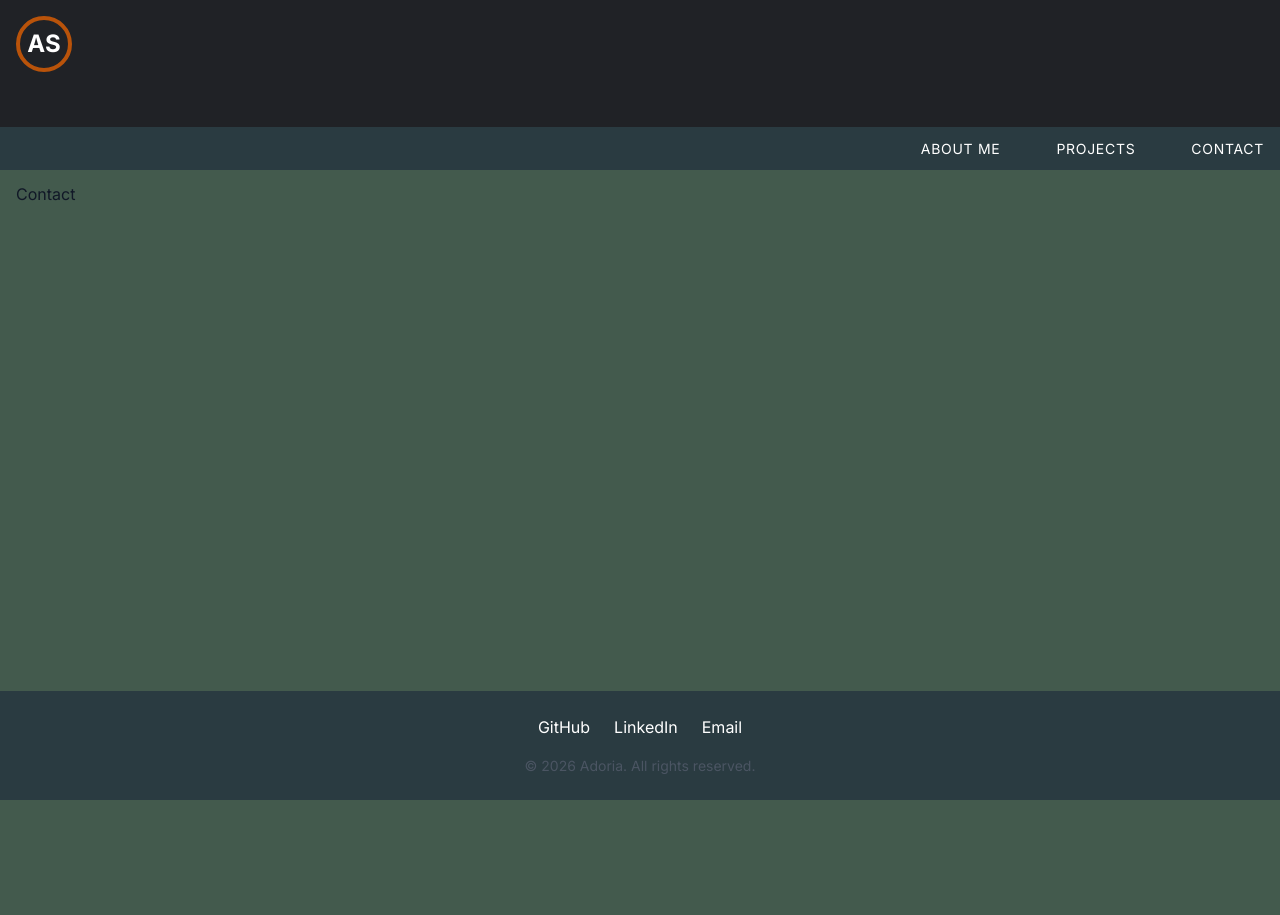
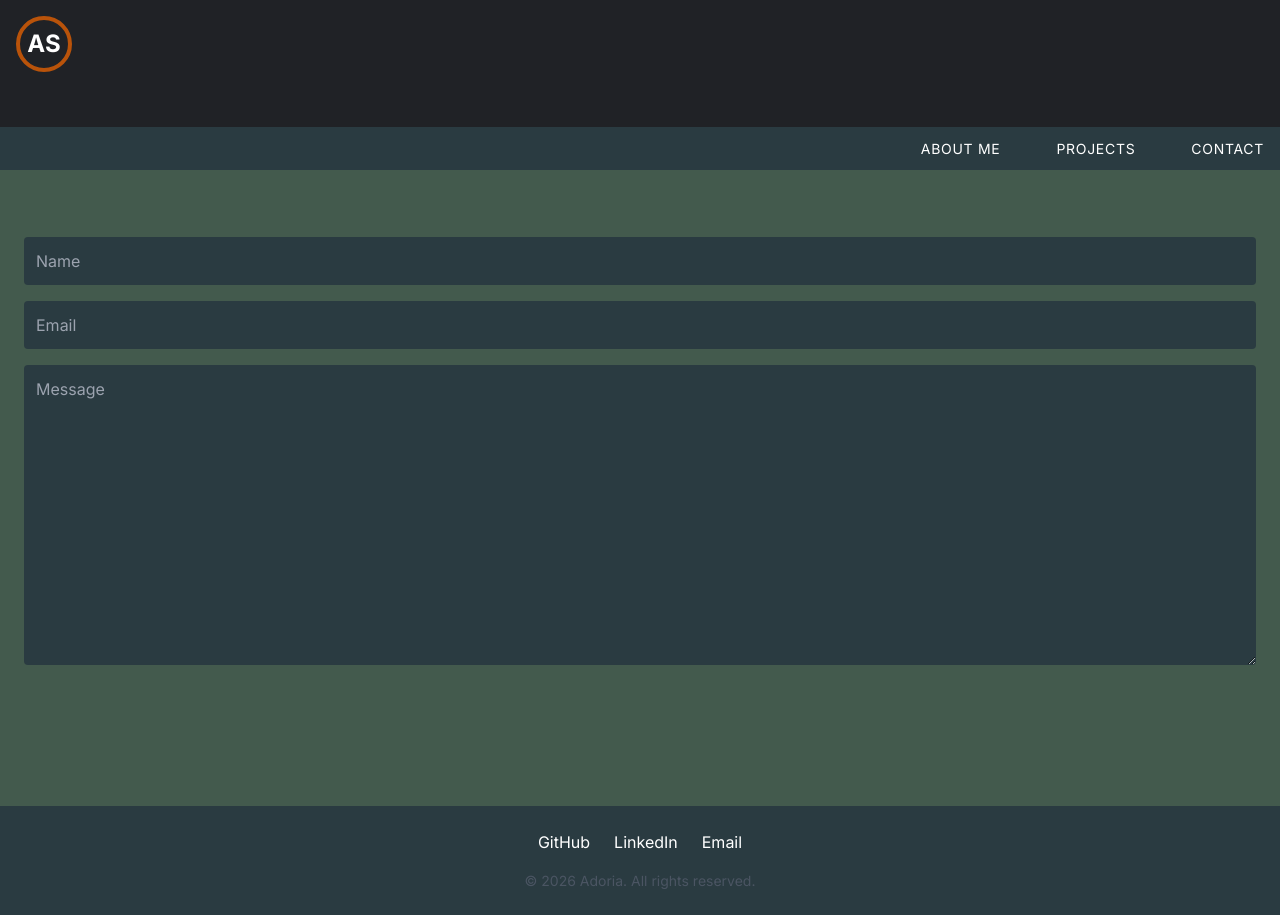
Before and after one commit to AdoriaDev/portfolio-project-repo, a Next.js app: page /contact in a window 1280 px wide. Before the commit the page ends 800 px from the top, so only its background shows below. Built offline with nearby package versions, Linux system fonts and the light colour scheme.

Commit message:
Contact page basics

```diff
--- a/app/contact/Contact.css
+++ b/app/contact/Contact.css
@@ -0,0 +1,37 @@
+.contact-container {
+  display: flex;
+  justify-content: center;
+  align-items: center;
+  height: calc(80vh - 80px);
+}
+
+.contact-form {
+  width: 100%;
+  padding: 0.5rem;
+}
+
+.name-section,
+.email-section,
+.message-section {
+  margin-bottom: 1rem;
+}
+
+.name-input,
+.email-input,
+.message-input {
+  width: 100%;
+  padding: 0.75rem;
+  background-color: #2A3B41;
+  border: none;
+  border-radius: 0.25rem;
+  color: white;
+}
+
+.message-input {
+  min-height: 300px;
+  resize: vertical;
+}
+
+::placeholder {
+  color: #7f8c8d;
+}
--- a/app/contact/page.tsx
+++ b/app/contact/page.tsx
@@ -1,13 +1,42 @@
 'use client';
-import Image from "next/image";
 import { useState } from 'react';
 import "./Contact.css";
 
 export default function Contact() {
+  const [name, setName] = useState('');
+  const [email, setEmail] = useState('');
+  const [message, setMessage] = useState('');
 
   return (
-    <div>
-      Contact
+    <div className="contact-container">
+      <div className="contact-form">
+        <div className="name-section">
+          <input
+            type="text"
+            placeholder="Name"
+            className="name-input"
+            value={name}
+            onChange={(e) => setName(e.target.value)}
+          />
+        </div>
+        <div className="email-section">
+          <input
+            type="email"
+            placeholder="Email"
+            className="email-input"
+            value={email}
+            onChange={(e) => setEmail(e.target.value)}
+          />
+        </div>
+        <div className="message-section">
+          <textarea
+            placeholder="Message"
+            className="message-input"
+            value={message}
+            onChange={(e) => setMessage(e.target.value)}
+          />
+        </div>
+      </div>
     </div>
   );
 }
```
